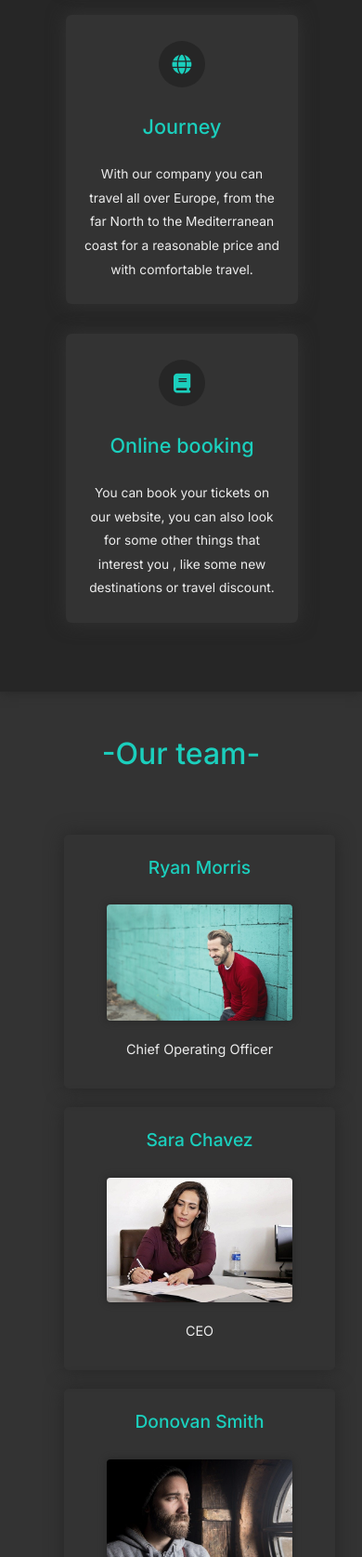
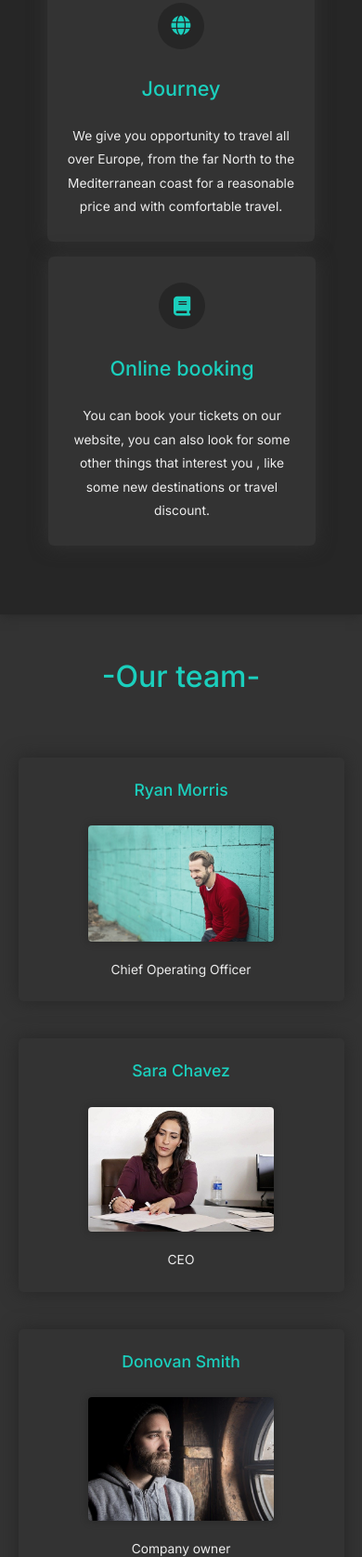
Before and after one commit to Aleksandar2002/airtravel, a plain HTML site: page index.html in a window 390 px wide. Shown: the part 2180-3855 px from the top of the page at 93% size. Drawn offline with nearby package versions, Linux system fonts and the light colour scheme.

Commit message:
responsive1

```diff
--- a/css/responsive.scss
+++ b/css/responsive.scss
@@ -0,0 +1,51 @@
+@media screen and (max-width: 1350px) {
+    body{
+        .main{
+            #team{
+                width: 90%!important;
+                .col{
+                    h3{
+                        font-size: 1.1rem;
+                    }
+                    p{
+                        font-size: .86rem;
+                    }
+                    &:nth-child(2) , &:nth-child(3){
+                        justify-content: center!important;
+                    }
+                }
+            }
+        }
+    }
+}
+@media screen and (max-width: 1024) {
+    body{
+        .main{
+                .col{
+                    h3{
+                        font-size: 1.07rem;
+                    }
+                }
+            }
+        }
+    }
+@media screen and (max-width:990px) {
+    body{
+        .main{
+            #offer{
+                .container{
+                    width: 85%!important;
+                    margin: 0 auto;
+                    .row{
+                        .col{
+                            &:nth-child(2){
+                                margin: 0 !important;
+                                height: 100%!important;
+                            }
+                        }
+                    }
+                }
+            }
+        }
+    }
+}
--- a/css/style.scss
+++ b/css/style.scss
@@ -208,12 +208,11 @@ body{
             }
         }
         #team{
-
             .col{
                 box-shadow: 0px 0px 20px $crna;
                 border-radius: 5px;
                 color: $bela;
-                margin: 20px 20px 0 20px;
+                margin:20px 0 20px 0  ;
                 @include transition();
                 &:hover{
                     transform: translateY(-20px);
--- a/index.html
+++ b/index.html
@@ -92,21 +92,21 @@
             <h2 class="my-3">-What we offer-</h2>
             <div class="container w-75 mt-5">
                 <div class="row mx-auto d-flex justify-content-between align-items-center">
-                    <div class="col col-lg-4 col-md-4 col-sm-12 col-12 my-3 py-2">
+                    <div class="col col-lg-4 col-md-5 col-sm-12 col-12 my-3 py-2">
                         <div class="icon-img">
                             <i class="fas fa-info"></i>
                         </div>
                         <h3>Call center</h3>
                         <p>if you want the latest flight information you can call our call center. You will get all the necessary and desired information in the shortest possible time.</p>
                     </div>
-                    <div class="col col-lg-3 col-md-4 col-sm-12 col-12 my-3 py-2">
+                    <div class="col col-lg-3 col-md-5 col-sm-12 col-12 my-3 py-2">
                         <div class="icon-img">
                             <i class="fas fa-globe"></i>
                         </div>
                         <h3>Journey</h3>
-                        <p>With our company you can travel all over Europe, from the far North to the Mediterranean coast for a reasonable price and with comfortable travel.</p>
+                        <p>We give you opportunity to travel all over Europe, from the far North to the Mediterranean coast for a reasonable price and with comfortable travel.</p>
                     </div>
-                    <div class="col col-lg-4 col-md-4 col-sm-12 col-12 my-3 py-2">
+                    <div class="col col-lg-4 col-md-12 col-sm-12 col-12 my-3 py-2">
                         <div class="icon-img">
                             <i class="fas fa-book"></i>
                         </div>
@@ -116,25 +116,25 @@
                 </div>
             </div>
         </div>
-        <div class="container my-5 w-75" id="team">
+        <div class="container mt-5 mb-4 w-75" id="team">
             <h2 class="h1 text-center">-Our team-</h2>
             <div class="row mt-5 d-flex justify-content-between">
-                <div class="col col-lg-2 col-12 col-sm-4 col-md-5  d-flex justify-content-start pt-4 pb-3 align-items-center flex-column">
+                <div class="col col-lg-3 col-12 col-sm-12 col-md-5  d-flex justify-content-start pt-4 pb-2 align-items-center flex-column">
                     <h3>Ryan Morris</h3>
                     <img src="img/per4.jpg" class="img-fluid rounded" alt="Chief Operating Officer"/>
                     <p>Chief Operating Officer</p>
                 </div>
-                <div class="col col-lg-2 col-12 col-sm-4 col-md-5  d-flex justify-content-start pt-4 pb-3 align-items-center flex-column">
+                <div class="col col-lg-2 col-12 col-sm-12 col-md-5  d-flex justify-content-start pt-4 pb-2 align-items-center flex-column">
                     <h3>Sara Chavez</h3>
                     <img src="img/per2.jpg" class="img-fluid rounded" alt="CEO"/>
                     <p>CEO</p>
                 </div>
-                <div class="col col-lg-2 col-12 col-sm-4 col-md-5  d-flex justify-content-start pt-4 pb-3 align-items-center flex-column">
+                <div class="col col-lg-2 col-12 col-sm-12 col-md-5  d-flex justify-content-start pt-4 pb-2 align-items-center flex-column">
                     <h3>Donovan Smith</h3>
                     <img src="img/per3.jpg" class="img-fluid rounded" alt="Owner"/>
                     <p>Company owner</p>
                 </div>
-                <div class="col col-lg-2 col-12 col-sm-4 col-md-5  d-flex justify-content-start pt-4 pb-3 align-items-center flex-column">
+                <div class="col col-lg-3 col-12 col-sm-12 col-md-5  d-flex justify-content-start pt-4 pb-2 align-items-center flex-column">
                     <h3>Maya Phillips</h3>
                     <img src="img/per1.jpg" class="img-fluid rounded" alt="Chief Marketing Officer"/>
                     <p>Chief Marketing Officer</p>
```
Also changed, not shown: rss.xml (+12 -12 lines), sitemap.xml (+10 -10 lines), css/responsive.css, css/style.css, 2 other files.
